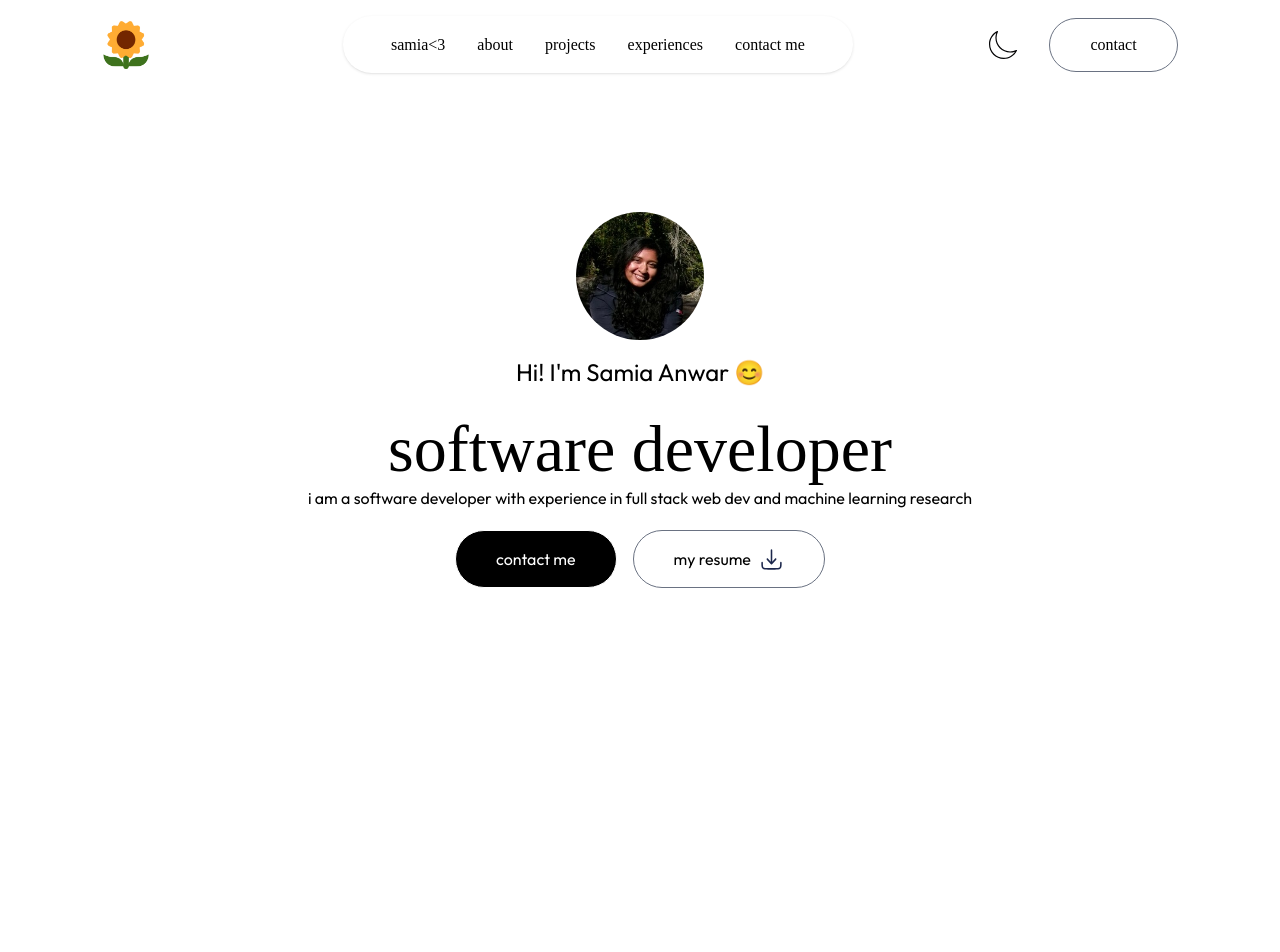
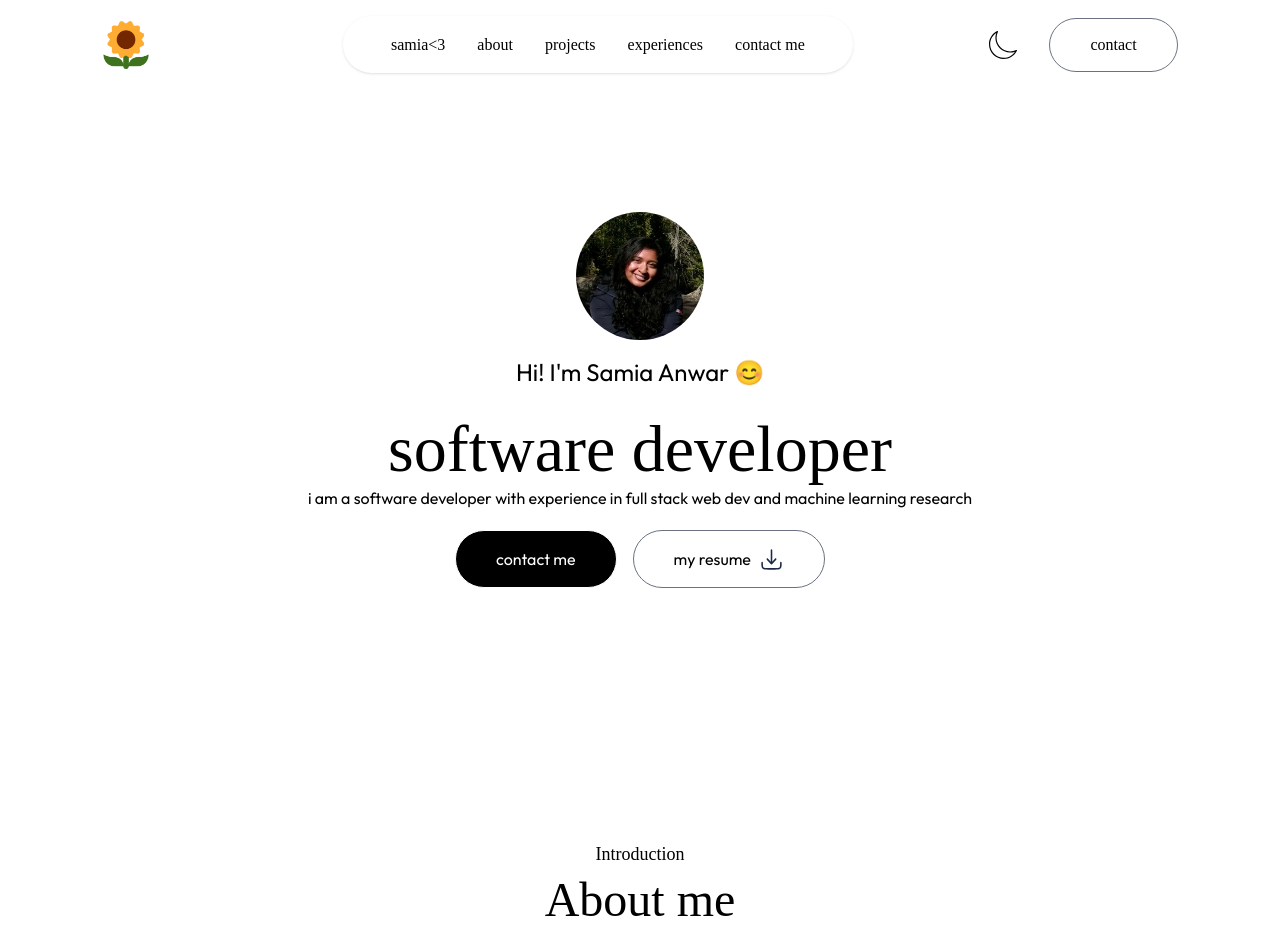
Before and after one commit to SamiaAnwar/portfolio, a Next.js app: page / in a window 1280 px wide. Shown: the top 952 px of the page. Before the commit the page ends 800 px from the top, so only its background shows below. Built offline with nearby package versions, Linux system fonts and the light colour scheme; a web font is replaced by a local one.

Commit message:
added an about component

```diff
--- /dev/null
+++ b/app/components/About.tsx
@@ -0,0 +1,10 @@
+import React from "react";
+
+export const About = () => {
+    return (
+        <div id="about" className="w-full px-[12%] py-10 scroll-mt-20">
+            <h4 className="text-center mb-2 text-lg fancy"> Introduction </h4>
+            <h2 className=" text-center text-5xl fancy"> About me </h2>
+        </div>
+    );
+};
--- a/app/page.tsx
+++ b/app/page.tsx
@@ -2,12 +2,14 @@
 import Image from "next/image";
 import { NavBar } from "./components/NavBar";
 import { Header } from "./components/Header";
+import { About } from "./components/About";
 
 export default function Home() {
   return (
     <>
       <NavBar />
       <Header />
+      <About />
     </>
   );
 }
```
